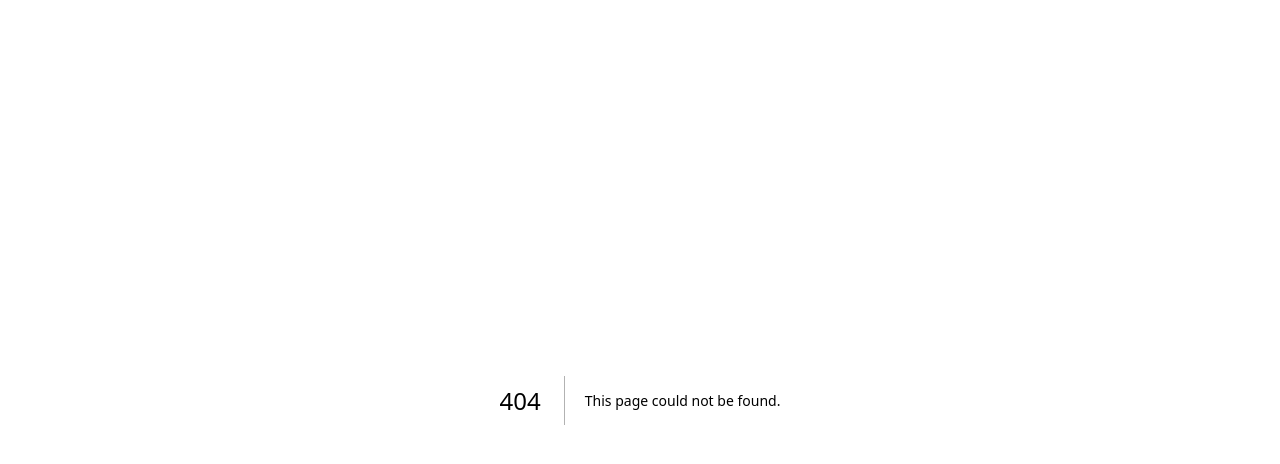
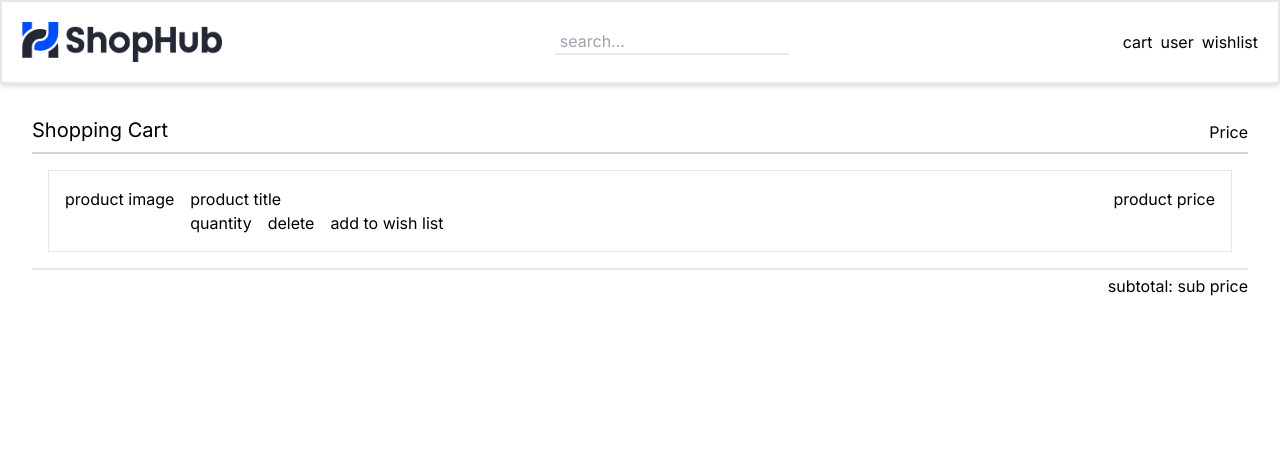
Before and after one commit to EssamKonafa/shopHub-e-commerce, a Next.js app: page /cart in a window 1280 px wide. Before the commit this address had no page. Shown: the top 464 px of the page. Built offline with nearby package versions, Linux system fonts and the light colour scheme.

Commit message:
ui header-product-product-cart

```diff
--- /dev/null
+++ b/src/app/cart/page.tsx
@@ -0,0 +1,51 @@
+import React from 'react'
+
+function page() {
+  return (
+    <div className='p-4'>
+
+      <div className='p-4 bg-white '>
+
+        <div className='flex border-b-2 border-gray-300 justify-between pb-2'>
+          <h1 className='text-xl'>Shopping Cart</h1>
+          <h1 className='self-end'>Price</h1>
+        </div>
+
+        <div className='products p-4'>
+
+          <div className='border flex justify-between p-4'>
+
+            <div className='flex  gap-4'>
+
+              <p>product image</p>
+
+              <div>
+
+                <p>product title</p>
+
+                <div className='flex gap-4'>
+                  <p>quantity</p>
+                  <p>delete</p>
+                  <p>add to wish list</p>
+                </div>
+
+              </div>
+
+            </div>
+
+            <span>product price</span>
+          </div>
+
+        </div>
+
+        <div className='flex flex-row-reverse  border-t-2  pt-1'>
+          <p className='  '> subtotal: sub price</p>
+        </div>
+
+      </div>
+
+    </div>
+  )
+}
+
+export default page
--- a/src/app/globals.css
+++ b/src/app/globals.css
@@ -2,7 +2,7 @@
 @tailwind components;
 @tailwind utilities;
 
-:root {
+/* :root {
   --foreground-rgb: 0, 0, 0;
   --background-start-rgb: 214, 219, 220;
   --background-end-rgb: 255, 255, 255;
@@ -30,4 +30,4 @@ body {
   .text-balance {
     text-wrap: balance;
   }
-}
+} */
--- a/src/app/layout.tsx
+++ b/src/app/layout.tsx
@@ -1,6 +1,7 @@
 import type { Metadata } from "next";
 import { Inter } from "next/font/google";
 import "./globals.css";
+import Header from "@/components/Header";
 
 const inter = Inter({ subsets: ["latin"] });
 
@@ -16,7 +17,13 @@ export default function RootLayout({
 }>) {
   return (
     <html lang="en">
-      <body className={inter.className}>{children}</body>
+      <body className={inter.className}>
+
+        <Header />
+
+          {children}
+
+      </body>
     </html>
   );
 }
--- a/src/app/page.tsx
+++ b/src/app/page.tsx
@@ -1,113 +1,11 @@
+import Header from "@/components/Header";
+import Products from "@/components/Products";
 import Image from "next/image";
 
 export default function Home() {
   return (
-    <main className="flex min-h-screen flex-col items-center justify-between p-24">
-      <div className="z-10 max-w-5xl w-full items-center justify-between font-mono text-sm lg:flex">
-        <p className="fixed left-0 top-0 flex w-full justify-center border-b border-gray-300 bg-gradient-to-b from-zinc-200 pb-6 pt-8 backdrop-blur-2xl dark:border-neutral-800 dark:bg-zinc-800/30 dark:from-inherit lg:static lg:w-auto  lg:rounded-xl lg:border lg:bg-gray-200 lg:p-4 lg:dark:bg-zinc-800/30">
-          Get started by editing&nbsp;
-          <code className="font-mono font-bold">src/app/page.tsx</code>
-        </p>
-        <div className="fixed bottom-0 left-0 flex h-48 w-full items-end justify-center bg-gradient-to-t from-white via-white dark:from-black dark:via-black lg:static lg:h-auto lg:w-auto lg:bg-none">
-          <a
-            className="pointer-events-none flex place-items-center gap-2 p-8 lg:pointer-events-auto lg:p-0"
-            href="https://vercel.com?utm_source=create-next-app&utm_medium=appdir-template&utm_campaign=create-next-app"
-            target="_blank"
-            rel="noopener noreferrer"
-          >
-            By{" "}
-            <Image
-              src="/vercel.svg"
-              alt="Vercel Logo"
-              className="dark:invert"
-              width={100}
-              height={24}
-              priority
-            />
-          </a>
-        </div>
-      </div>
-
-      <div className="relative flex place-items-center before:absolute before:h-[300px] before:w-full sm:before:w-[480px] before:-translate-x-1/2 before:rounded-full before:bg-gradient-radial before:from-white before:to-transparent before:blur-2xl before:content-[''] after:absolute after:-z-20 after:h-[180px] after:w-full sm:after:w-[240px] after:translate-x-1/3 after:bg-gradient-conic after:from-sky-200 after:via-blue-200 after:blur-2xl after:content-[''] before:dark:bg-gradient-to-br before:dark:from-transparent before:dark:to-blue-700 before:dark:opacity-10 after:dark:from-sky-900 after:dark:via-[#0141ff] after:dark:opacity-40 before:lg:h-[360px] z-[-1]">
-        <Image
-          className="relative dark:drop-shadow-[0_0_0.3rem_#ffffff70] dark:invert"
-          src="/next.svg"
-          alt="Next.js Logo"
-          width={180}
-          height={37}
-          priority
-        />
-      </div>
-
-      <div className="mb-32 grid text-center lg:max-w-5xl lg:w-full lg:mb-0 lg:grid-cols-4 lg:text-left">
-        <a
-          href="https://nextjs.org/docs?utm_source=create-next-app&utm_medium=appdir-template&utm_campaign=create-next-app"
-          className="group rounded-lg border border-transparent px-5 py-4 transition-colors hover:border-gray-300 hover:bg-gray-100 hover:dark:border-neutral-700 hover:dark:bg-neutral-800/30"
-          target="_blank"
-          rel="noopener noreferrer"
-        >
-          <h2 className={`mb-3 text-2xl font-semibold`}>
-            Docs{" "}
-            <span className="inline-block transition-transform group-hover:translate-x-1 motion-reduce:transform-none">
-              -&gt;
-            </span>
-          </h2>
-          <p className={`m-0 max-w-[30ch] text-sm opacity-50`}>
-            Find in-depth information about Next.js features and API.
-          </p>
-        </a>
-
-        <a
-          href="https://nextjs.org/learn?utm_source=create-next-app&utm_medium=appdir-template-tw&utm_campaign=create-next-app"
-          className="group rounded-lg border border-transparent px-5 py-4 transition-colors hover:border-gray-300 hover:bg-gray-100 hover:dark:border-neutral-700 hover:dark:bg-neutral-800/30"
-          target="_blank"
-          rel="noopener noreferrer"
-        >
-          <h2 className={`mb-3 text-2xl font-semibold`}>
-            Learn{" "}
-            <span className="inline-block transition-transform group-hover:translate-x-1 motion-reduce:transform-none">
-              -&gt;
-            </span>
-          </h2>
-          <p className={`m-0 max-w-[30ch] text-sm opacity-50`}>
-            Learn about Next.js in an interactive course with&nbsp;quizzes!
-          </p>
-        </a>
-
-        <a
-          href="https://vercel.com/templates?framework=next.js&utm_source=create-next-app&utm_medium=appdir-template&utm_campaign=create-next-app"
-          className="group rounded-lg border border-transparent px-5 py-4 transition-colors hover:border-gray-300 hover:bg-gray-100 hover:dark:border-neutral-700 hover:dark:bg-neutral-800/30"
-          target="_blank"
-          rel="noopener noreferrer"
-        >
-          <h2 className={`mb-3 text-2xl font-semibold`}>
-            Templates{" "}
-            <span className="inline-block transition-transform group-hover:translate-x-1 motion-reduce:transform-none">
-              -&gt;
-            </span>
-          </h2>
-          <p className={`m-0 max-w-[30ch] text-sm opacity-50`}>
-            Explore starter templates for Next.js.
-          </p>
-        </a>
-
-        <a
-          href="https://vercel.com/new?utm_source=create-next-app&utm_medium=appdir-template&utm_campaign=create-next-app"
-          className="group rounded-lg border border-transparent px-5 py-4 transition-colors hover:border-gray-300 hover:bg-gray-100 hover:dark:border-neutral-700 hover:dark:bg-neutral-800/30"
-          target="_blank"
-          rel="noopener noreferrer"
-        >
-          <h2 className={`mb-3 text-2xl font-semibold`}>
-            Deploy{" "}
-            <span className="inline-block transition-transform group-hover:translate-x-1 motion-reduce:transform-none">
-              -&gt;
-            </span>
-          </h2>
-          <p className={`m-0 max-w-[30ch] text-sm opacity-50 text-balance`}>
-            Instantly deploy your Next.js site to a shareable URL with Vercel.
-          </p>
-        </a>
-      </div>
-    </main>
+    <>
+    <Products/>
+    </>
   );
 }
--- /dev/null
+++ b/src/app/productinfo/page.tsx
@@ -0,0 +1,33 @@
+import React from 'react'
+
+function page() {
+
+    return (
+        <div className='p-5'>
+            <div className='flex border p-5 gap-8 '>
+
+                <div>
+                    <p>product image</p>
+                </div>
+
+                <div>
+                    <span className='flex gap-5'>
+                        <h1 className='text-2xl font-semibold border-b-2'>product title</h1>
+                        <p>love</p>
+                    </span>
+                    <h5 className='font-semibold'>price</h5>
+                    <p>product info</p>
+
+                    <button className='bg-gray-200 rounded-md p-2 hover:bg-black hover:text-white transition duration-300 '>
+                        add to cart
+                    </button>
+
+                </div>
+
+
+            </div>
+        </div>
+    )
+}
+
+export default page
--- /dev/null
+++ b/src/components/Header.tsx
@@ -0,0 +1,40 @@
+import React from 'react'
+import logo from '../../public/logo.png'
+import Image from 'next/image'
+import Link from 'next/link'
+function Header() {
+    return (
+        <>
+            <header className='bg-white shadow-md flex p-5 border-2 justify-between items-center'>
+
+            <div>
+                    <Link href={'/'}>
+                        <Image
+                            src={logo}
+                            width={200}
+                            height={50}
+                            alt='logo'
+                        />
+                    </Link>
+                </div>
+
+                <div>
+                    <input
+                        type='text'
+                        placeholder=' search...'
+                        className='border-b-2'
+                    />
+                </div>
+
+                <div className='flex gap-2'>
+                    <Link href={'/cart'}>cart</Link>
+                    <Link href={'/user'}>user</Link>
+                    <Link href={'/wishlist'}>wishlist</Link>
+                </div>
+
+            </header>
+        </>
+    )
+}
+
+export default Header
--- /dev/null
+++ b/src/components/Product.tsx
@@ -0,0 +1,23 @@
+import Link from 'next/link'
+import React from 'react'
+
+function Product() {
+    return (
+        <Link href='/productinfo' className='border-2 p-5 mx-auto '>
+
+            <p>love</p>
+
+            <div className='text-center'>
+                <p>product image</p>
+                <p>product title</p>
+            </div>
+
+            <button className='bg-gray-200 rounded-md p-2 hover:bg-black hover:text-white transition duration-300 '>
+                    add to cart
+            </button>
+
+        </Link>
+    )
+}
+
+export default Product
--- /dev/null
+++ b/src/components/Products.tsx
@@ -0,0 +1,14 @@
+import React from 'react'
+import Product from './Product'
+
+function Products() {
+    return (
+        <>
+            <div className='grid grid-cols-4'>
+                <Product />
+            </div>
+        </>
+    )
+}
+
+export default Products
```
Also changed, not shown: public/logo.png (added).
